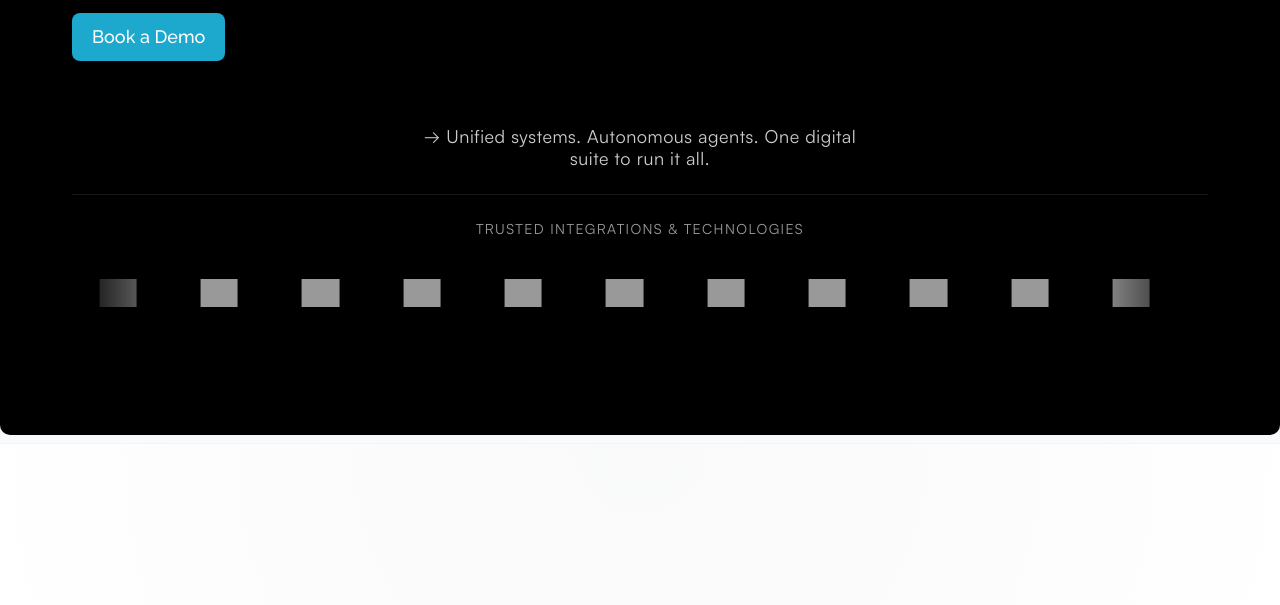
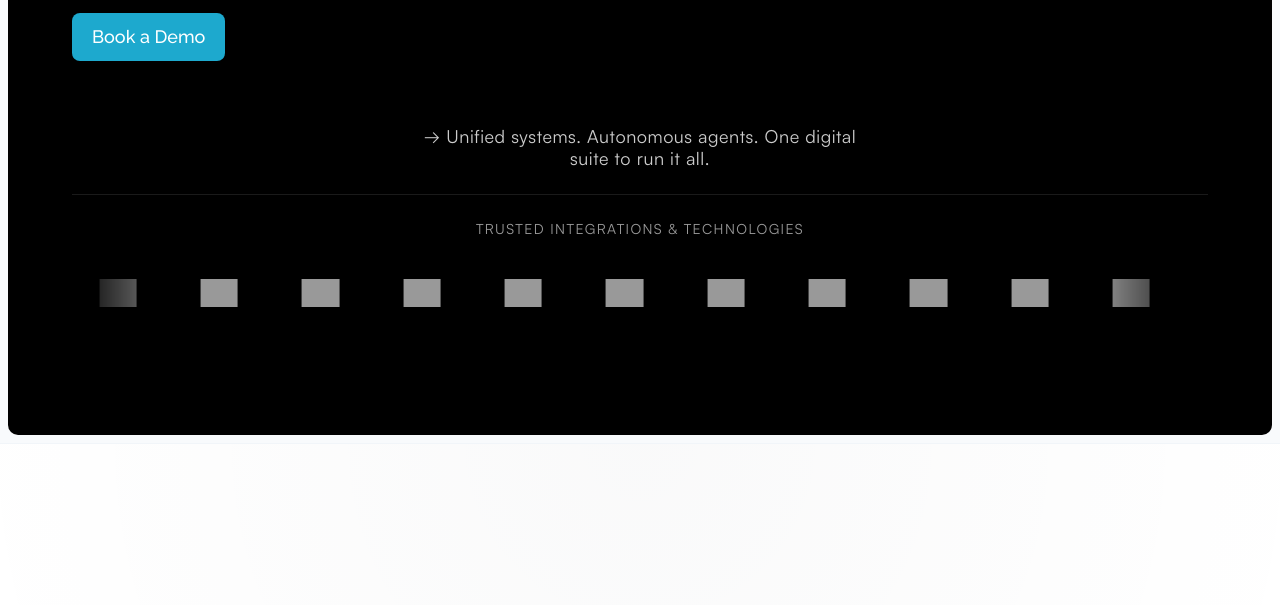
Before and after one commit to RehanRehnova/securiti, a Flask app: page / in a window 1280 px wide. Shown: the part 460-1065 px from the top of the page. Run offline with Flask 3, Linux system fonts and the light colour scheme; parts of the project's set-up code (start-up, migrations or seed data) failed here and were passed over; some libraries are stand-ins or nearby versions; some web fonts are replaced; grey boxes are pictures that could not be loaded.

Commit message:
Update index.html

```diff
--- a/templates/index.html
+++ b/templates/index.html
@@ -102,12 +102,12 @@
   <main>
     <!-- Hero -->
 
-<section style="margin: 8px 0px; border-radius: 10px;" class="relative min-h-[100vh] bg-black">  <div class="relative z-10 w-full max-w-[1200px] mx-auto px-4 sm:px-6 lg:px-8 py-12 sm:py-16 lg:py-20 min-h-[100vh] flex flex-col justify-between">
+<section style="margin: 8px; border-radius: 10px;" class="relative min-h-[100vh] bg-black">  <div class="relative z-10 w-full max-w-[1200px] mx-auto px-4 sm:px-0 lg:px-8 py-12 sm:py-16 lg:py-20 min-h-[100vh] flex flex-col justify-between">
     <!-- TOP AREA: Desktop flex, Mobile stack -->    <div class="flex flex-col lg:flex-row lg:items-center lg:gap-12 pt-8 sm:pt-12">
       <!-- CONTENT: Left on desktop -->      <div class="w-full lg:w-[52%] text-left">        <h1 style="font-family: 'Cormorant Garamond', serif; letter-spacing: -0.01em;"    class="!text-[50px] lg:!text-[76px] font-[800] text-left text-white leading-[0.95] tracking-[-0.02em]">  Your AI-Native Operations Platform</h1>        <p class="mt-6 text-[18px] sm:text-[20px] leading-[1.6] text-white/70 max-w-[720px]">          Intelligent web apps, autonomous agents, and unified systems that turn complexity into seamless performance.        </p>
         <div class="mt-8 flex">          <a href="/get-started"             class="w-1/2 sm:w-auto inline-flex items-center justify-center h-12 px-5 bg-[#1DA9CE] text-white font-medium text-[18px] hover:bg-[#1888A8] transition-colors duration-200 rounded-lg">            Book a Demo          </a>        </div>      </div>
       <!-- VIDEO: Right on desktop, below + slightly right on mobile -->
-<div class="w-full lg:w-[48%] mt-10 lg:mt-0">
+<div class="w-full lg:w-[48%]  mt-10 lg:mt-0">
   <div class="ml-auto w-full lg:w-full rounded-l-3xl lg:rounded-l-none overflow-hidden border-l border-slate-100 lg:border-l-0">
     <video autoplay muted loop playsinline class="w-full h-auto object-cover">
       <source src="https://res.cloudinary.com/dhcayqpqr/video/upload/v1782666407/original-c57b681754e7d29bb59792de101d6bd2_engnpk.mp4" type="video/mp4">
```
